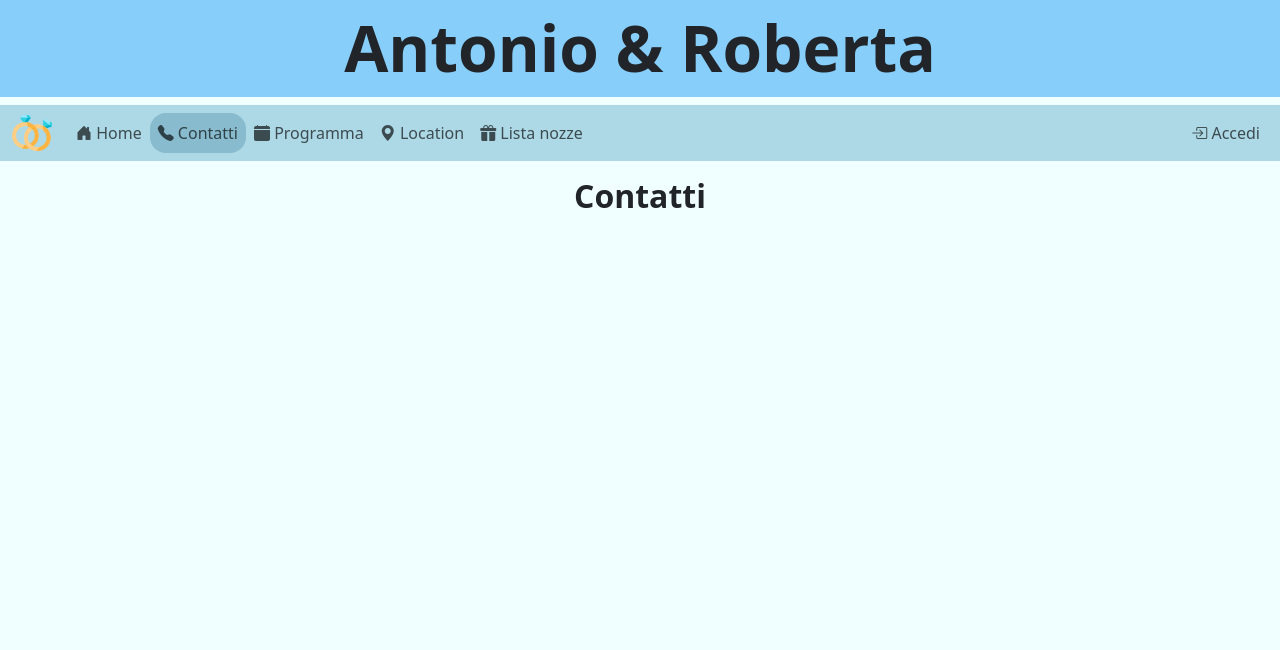
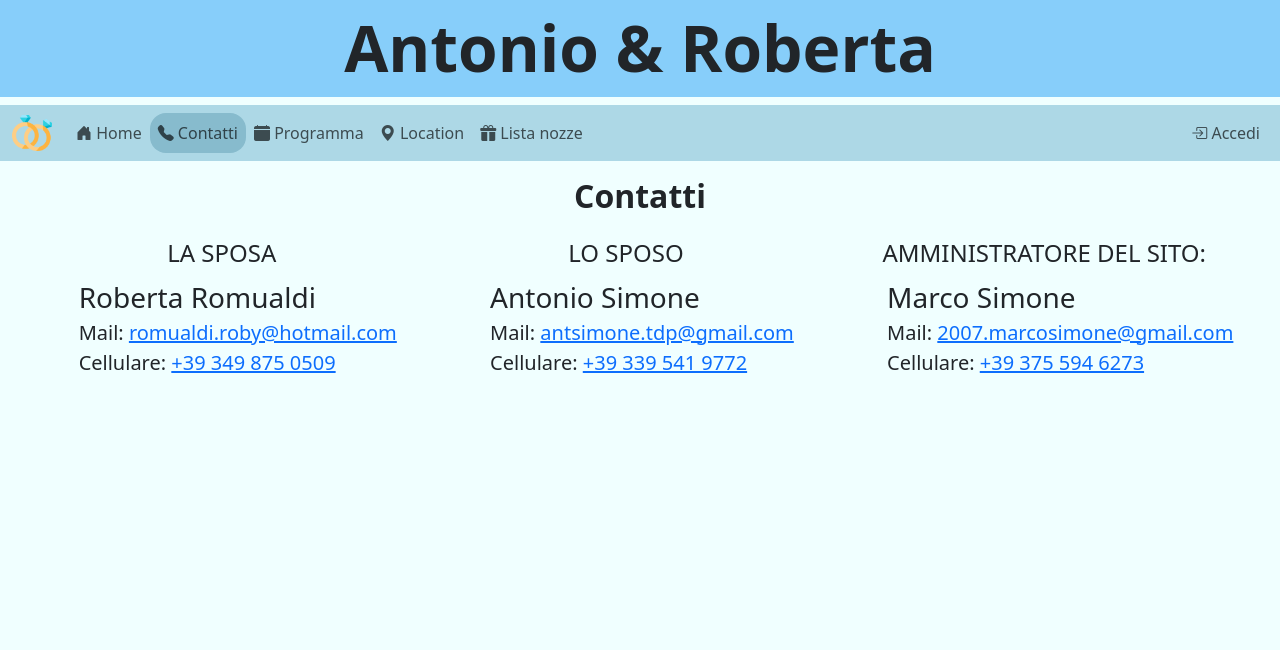
Before and after one commit to MrRainbow0704/Matrimonio-roberta-antonio, a Flask app: page /contatti in a window 1280 px wide. Shown: the top 650 px of the page. Run offline with Flask 3, Linux system fonts and the light colour scheme.

Commit message:
Aggiunti "contatti" e "location" Corretti errori in routes.py e home.html

```diff
--- a/app/routes.py
+++ b/app/routes.py
@@ -49,7 +49,6 @@ def admin() -> Response:
                 return (
                     render_template(
                         "admin.html",
-                        ok="Utente creato con successo.",
                         invitati=invitati,
                         famiglie=famiglie,
                     ),
--- a/static/css/styles.css
+++ b/static/css/styles.css
@@ -73,3 +73,8 @@ h3,
 h2 {
 	text-align: center;
 }
+
+iframe {
+	aspect-ratio: 1;
+	width: min(30em,100%);
+}
--- a/templates/base.html
+++ b/templates/base.html
@@ -84,17 +84,7 @@
             </div>
         </div>
     </nav>
-    <section>
-        {% if ok %}
-        <div class="m-2 alert alert-success alert-dismissible fade show" role="alert">
-            <i class="bi bi-check-circle-fill"></i>
-            <strong>Operazione eseguita con successo: </strong>
-
-            {{ ok }}
-            <button type="button" class="btn-close" data-bs-dismiss="alert" aria-label="Close"></button>
-        </div>
-        {% endif %}
-
+    <div>
         {% with messages = get_flashed_messages(with_categories=true) %}
             {% if messages %}
                 {% for category, message in messages %}
@@ -125,7 +115,7 @@
                 {% endfor %}
             {% endif %}
         {% endwith %}
-    </section>
+    </div>
     <main class="px-3 pt-3 fs-5">
         {% block main %}
         {% endblock main %}
--- a/templates/contatti.html
+++ b/templates/contatti.html
@@ -4,5 +4,37 @@
 
 {% block main %}
 <h2 class="fw-semibold">Contatti</h2>
+<div class="d-flex justify-content-between align-items-baseline flex-wrap">
+    <section class="p-2 m-2 flex-grow-1">
+        <h3 class="fs-4 fw-medium">LA SPOSA</h3>
+        <div class="d-flex align-items-baseline justify-content-center">
+            <ul style="list-style: none;">
+                <li class="fs-3">Roberta Romualdi</li>
+                <li>Mail: <a href="mailto:romualdi.roby@hotmail.com">romualdi.roby@hotmail.com</a></li>
+                <li>Cellulare: <a href="tel:+393498750509">+39 349 875 0509</a></li>
+            </ul>
+        </div>
+    </section>
+    <section class="p-2 m-2 flex-grow-1">
+        <h3 class="fs-4 fw-medium">LO SPOSO</h3>
+        <div class="d-flex align-items-baseline justify-content-center">
+            <ul style="list-style: none;">
+                <li class="fs-3">Antonio Simone</li>
+                <li>Mail: <a href="mailto:antsimone.tdp@gmail.com">antsimone.tdp@gmail.com</a></li>
+                <li>Cellulare: <a href="tel:+393395419772">+39 339 541 9772</a></li>
+            </ul>
+        </div>
+    </section>
+    <section class="p-2 m-2 flex-grow-1">
+        <h3 class="fs-4 fw-medium">AMMINISTRATORE DEL SITO:</h3>
+        <div class="d-flex align-items-baseline justify-content-center">
+            <ul style="list-style: none;">
+                <li class="fs-3">Marco Simone</li>
+                <li>Mail: <a href="mailto:2007.marcosimone@gmail.com">2007.marcosimone@gmail.com</a></li>
+                <li>Cellulare: <a href="tel:+393755946273">+39 375 594 6273</a></li>
+            </ul>
+        </div>
+    </section>
+</div>
 
 {% endblock main %}
```
Also changed, not shown: templates/home.html (+9 -11 lines), templates/location.html (+29 -1 lines). Lines whose indentation alone changed are shown as unchanged.
